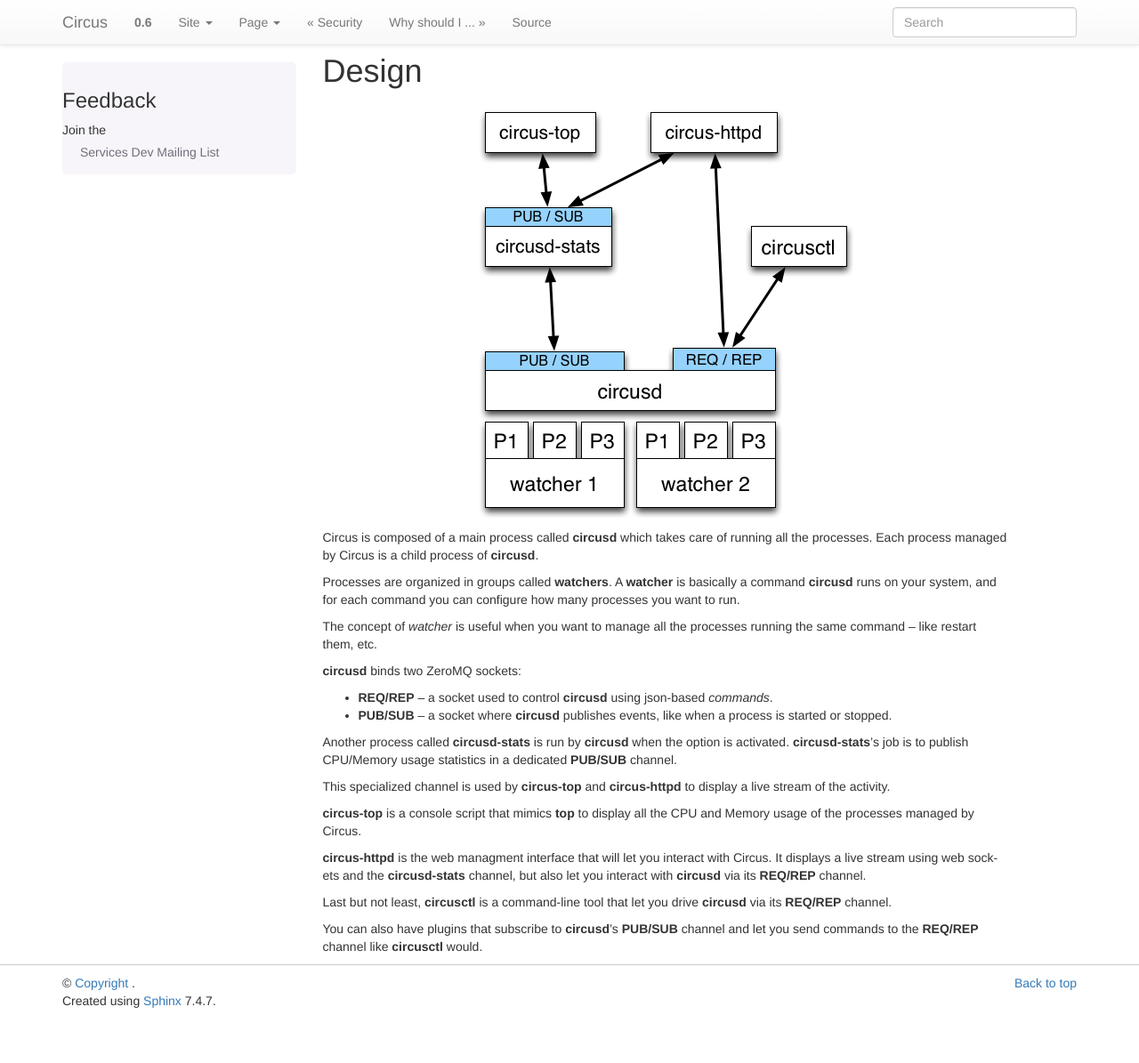
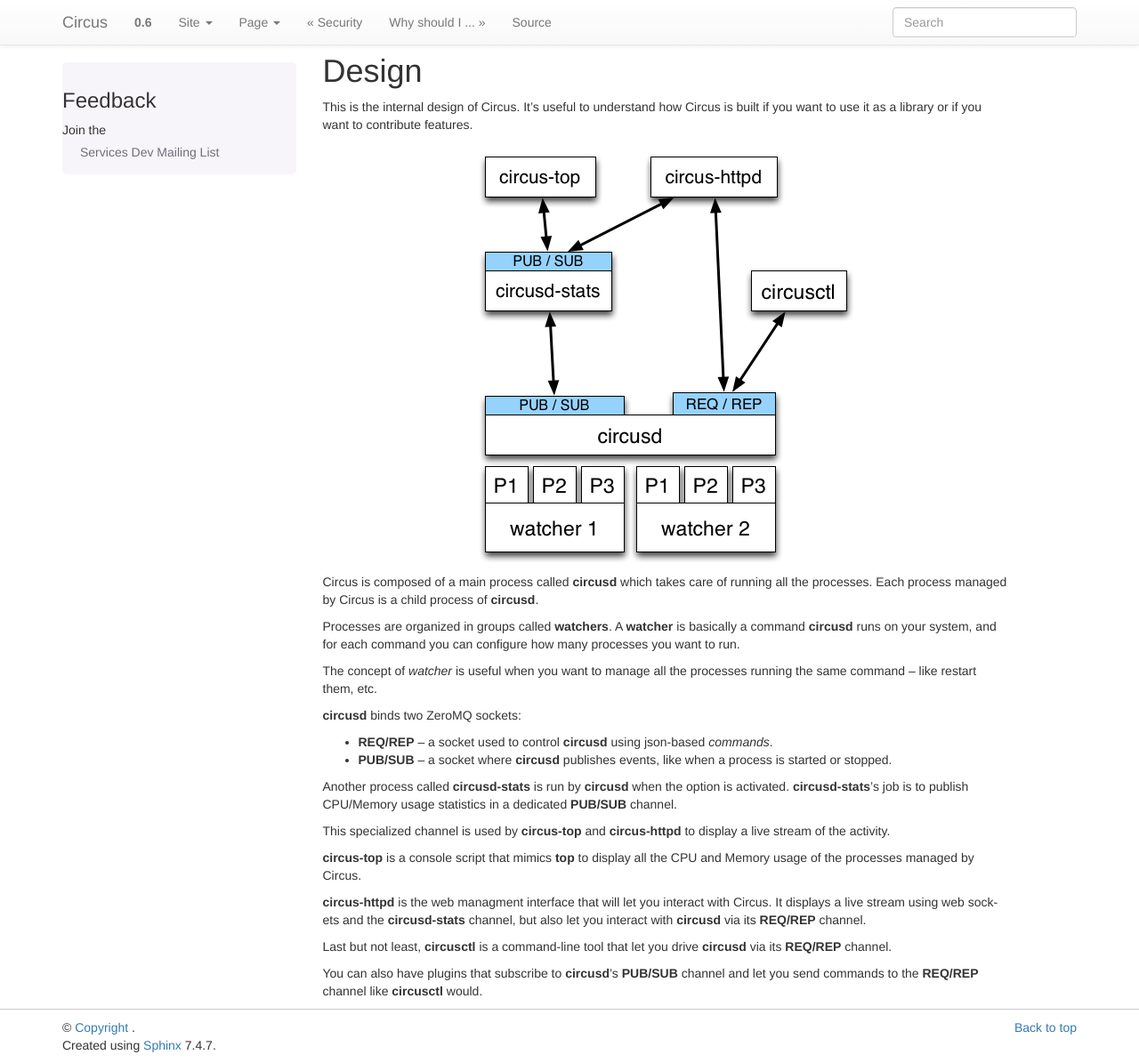
Before and after one commit to circus-tent/circus, a Sphinx documentation site: the page built from docs/source/design.rst, in a window 1280 px wide and 1195 px high. Shown: the whole window at 89% size. Built offline with Sphinx 7.4.7, drawn with Linux system fonts in a browser that asks for light colours; pages that are not in the unit, such as notebooks, are missing from menus.

Commit message:
add a section on the design page of circus

```diff
--- a/docs/source/design.rst
+++ b/docs/source/design.rst
@@ -3,9 +3,11 @@
 Design
 ======
 
+This is the internal design of Circus. It's useful to understand how Circus is
+built if you want to use it as a library or if you want to contribute features.
+
 .. image:: images/circus-architecture.png
    :align: center
-
 
 Circus is composed of a main process called **circusd** which takes
 care of running all the processes. Each process managed by Circus
```
